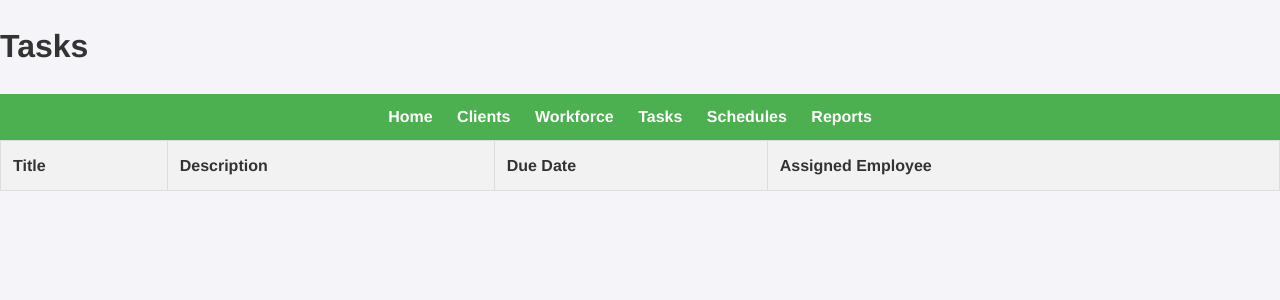
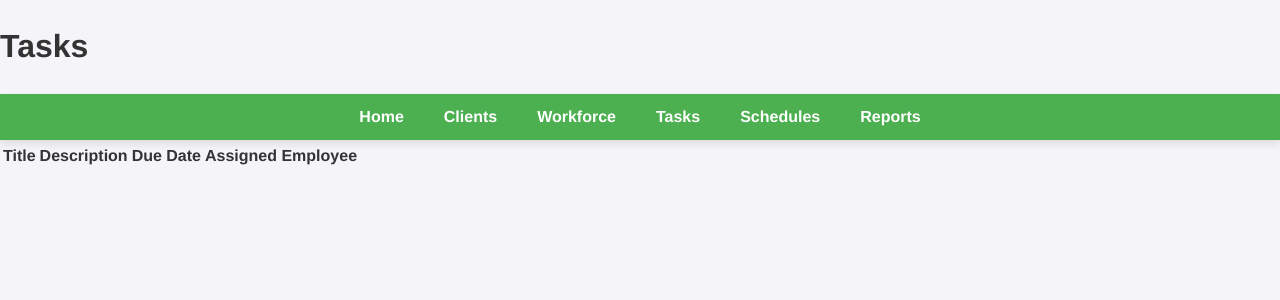
Before and after one commit to DevyRuxpin/ProjGit, a Flask app: page /tasks in a window 1280 px wide. Shown: the top 300 px of the page. Run offline with Flask 3, Linux system fonts and the light colour scheme; lists and menus that the app fills with data are empty.

Commit message:
updates to css

```diff
--- a/WorkforceManagement/app/static/css/styles.css
+++ b/WorkforceManagement/app/static/css/styles.css
@@ -6,6 +6,7 @@ body {
     margin: 0;
     padding: 0;
     line-height: 1.6;
+    transition: background-color 0.3s ease-in-out;
 }
 
 /* Navigation styles */
@@ -13,6 +14,11 @@ nav {
     background-color: #4CAF50;
     color: white;
     padding: 10px 0;
+    box-shadow: 0 4px 8px rgba(0, 0, 0, 0.1);
+    position: sticky;
+    top: 0;
+    z-index: 1000;
+    transition: background-color 0.3s ease-in-out;
 }
 
 nav ul {
@@ -20,116 +26,83 @@ nav ul {
     padding: 0;
     margin: 0;
     text-align: center;
+    display: flex;
+    justify-content: center;
 }
 
 nav ul li {
-    display: inline;
-    margin-right: 20px;
+    margin: 0 20px;
 }
 
 nav ul li a {
     color: white;
     text-decoration: none;
     font-weight: bold;
+    position: relative;
+    transition: color 0.3s ease-in-out;
+}
+
+nav ul li a::after {
+    content: '';
+    display: block;
+    width: 0;
+    height: 2px;
+    background: white;
+    transition: width 0.3s;
+    position: absolute;
+    bottom: -5px;
+    left: 0;
+}
+
+nav ul li a:hover::after {
+    width: 100%;
 }
 
 nav ul li a:hover {
-    text-decoration: underline;
+    color: #ffeb3b;
 }
 
-/* Content styles */
-.content {
-    margin: 20px auto;
-    padding: 20px;
-    max-width: 800px;
-    background-color: white;
-    box-shadow: 0 0 10px rgba(0, 0, 0, 0.1);
-    border-radius: 8px;
-}
-
-/* Form styles */
-form {
-    display: flex;
-    flex-direction: column;
-}
-
-form label {
-    margin-bottom: 5px;
-    font-weight: bold;
-}
-
-form input, form textarea, form button {
-    margin-bottom: 15px;
-    padding: 10px;
-    border: 1px solid #ccc;
-    border-radius: 4px;
-}
-
-form button {
+/* Button styles */
+button {
     background-color: #4CAF50;
     color: white;
     border: none;
+    padding: 10px 20px;
     cursor: pointer;
     font-size: 16px;
+    border-radius: 5px;
+    transition: background-color 0.3s ease-in-out, transform 0.3s ease-in-out;
 }
 
-form button:hover {
+button:hover {
     background-color: #45a049;
+    transform: scale(1.05);
 }
 
-/* Table styles */
-table {
-    width: 100%;
-    border-collapse: collapse;
-    margin-bottom: 20px;
+/* Card styles */
+.card {
+    background-color: white;
+    border-radius: 10px;
+    box-shadow: 0 4px 8px rgba(0, 0, 0, 0.1);
+    margin: 20px;
+    padding: 20px;
+    transition: transform 0.3s ease-in-out;
 }
 
-table, th, td {
-    border: 1px solid #ddd;
+.card:hover {
+    transform: translateY(-10px);
 }
 
-th, td {
-    padding: 12px;
-    text-align: left;
+/* Animation */
+@keyframes fadeIn {
+    from {
+        opacity: 0;
+    }
+    to {
+        opacity: 1;
+    }
 }
 
-th {
-    background-color: #f2f2f2;
+.fade-in {
+    animation: fadeIn 1s ease-in-out;
 }
-
-/* Button styles */
-.button {
-    display: inline-block;
-    padding: 10px 20px;
-    font-size: 16px;
-    cursor: pointer;
-    text-align: center;
-    text-decoration: none;
-    outline: none;
-    color: #fff;
-    background-color: #4CAF50;
-    border: none;
-    border-radius: 4px;
-    box-shadow: 0 9px #999;
-}
-
-.button:hover {
-    background-color: #45a049;
-}
-
-.button:active {
-    background-color: #3e8e41;
-    box-shadow: 0 5px #666;
-    transform: translateY(4px);
-}
-
-/* Footer styles */
-footer {
-    background-color: #4CAF50;
-    color: white;
-    text-align: center;
-    padding: 10px 0;
-    position: fixed;
-    width: 100%;
-    bottom: 0;
-}
```
Also changed, not shown: 2 other files.
